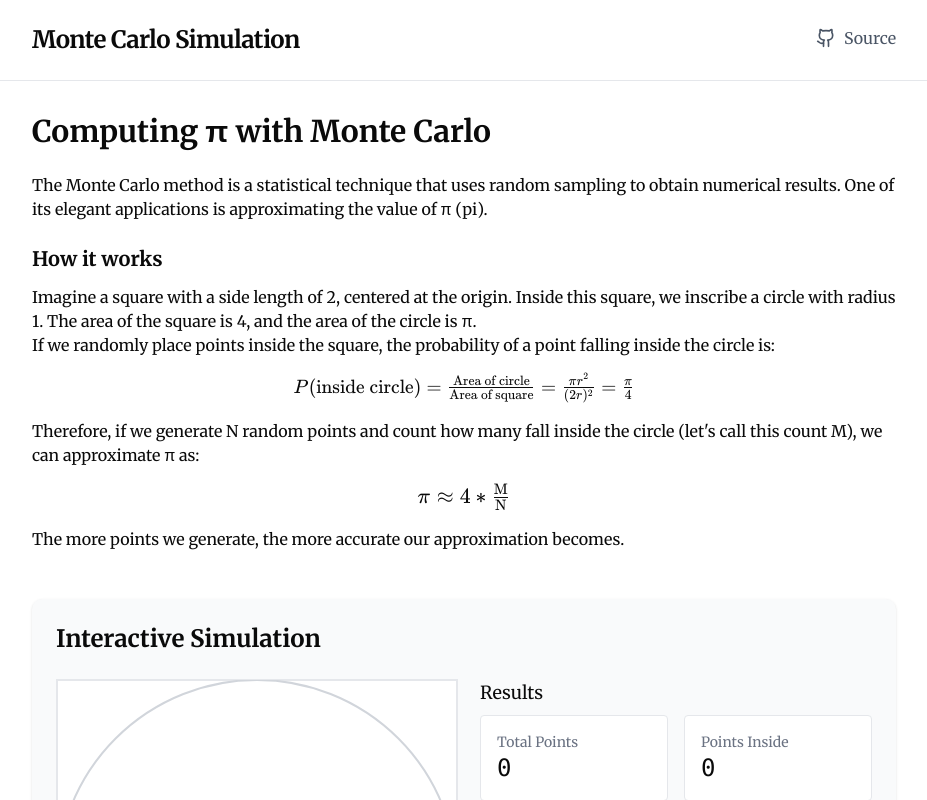
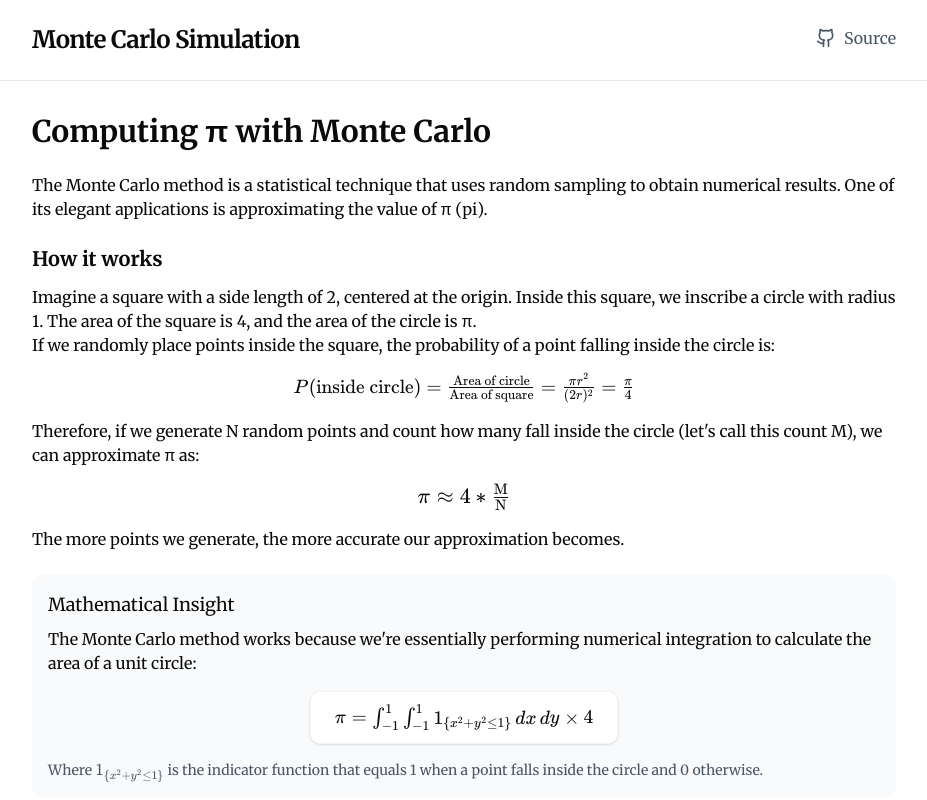
Before and after one commit to Bert0ns/montecarlo-simulation, a Next.js app: page / in a window 1280 px wide. Shown: the top 800 px of the page, without its empty margins (176-1103 px from the left). Built offline with nearby package versions, Linux system fonts and the light colour scheme.

Commit message:
feat: more explanation

```diff
--- a/components/MonteCarloExplanationSection/index.tsx
+++ b/components/MonteCarloExplanationSection/index.tsx
@@ -36,6 +36,23 @@ export function MonteCarloExplanationSection() {
                 </div>
 
                 <p>The more points we generate, the more accurate our approximation becomes.</p>
+
+                <div className="my-6 p-4 bg-gray-50 rounded-lg">
+                    <h4 className="text-lg font-medium mb-2">Mathematical Insight</h4>
+                    <p>
+                        The Monte Carlo method works because we're essentially performing numerical integration to calculate the
+                        area of a unit circle:
+                    </p>
+                    <div className="my-4 flex justify-center">
+                        <div className="math-formula bg-white py-3 px-6 rounded-lg shadow-sm border border-gray-100">
+                            <MathFormula >{"$\\pi = \\int_{-1}^{1} \\int_{-1}^{1} \\mathbb{1}_{\\{x^2 + y^2 \\leq 1\\}} \\, dx \\, dy \\times 4$"}</MathFormula>
+                        </div>
+                    </div>
+                    <div className="text-sm text-gray-600 mt-2">
+                        Where <span className="inline-block"><MathFormula >{"$\\mathbb{1}_{\\{x^2 + y^2 \\leq 1\\}}$"}</MathFormula></span> is the indicator
+                        function that equals 1 when a point falls inside the circle and 0 otherwise.
+                    </div>
+                </div>
             </div>
         </section>
     )
```
